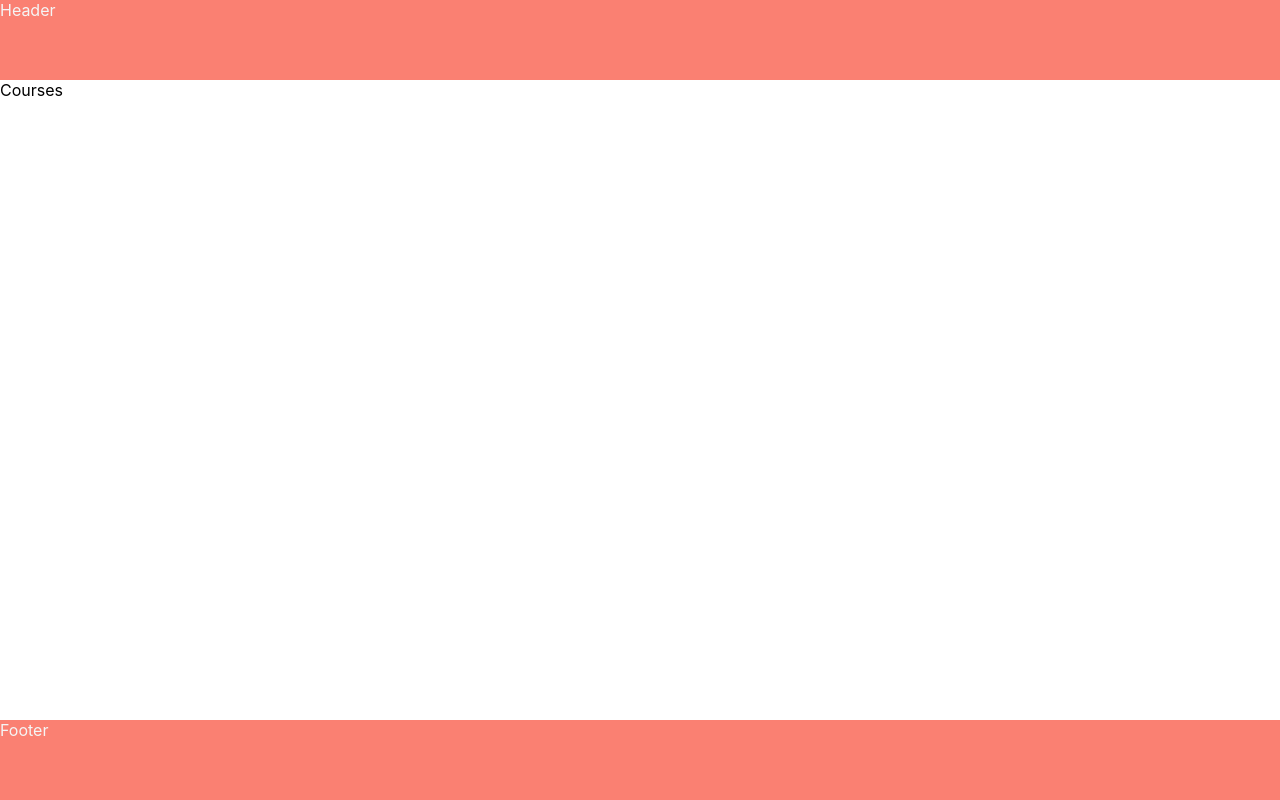
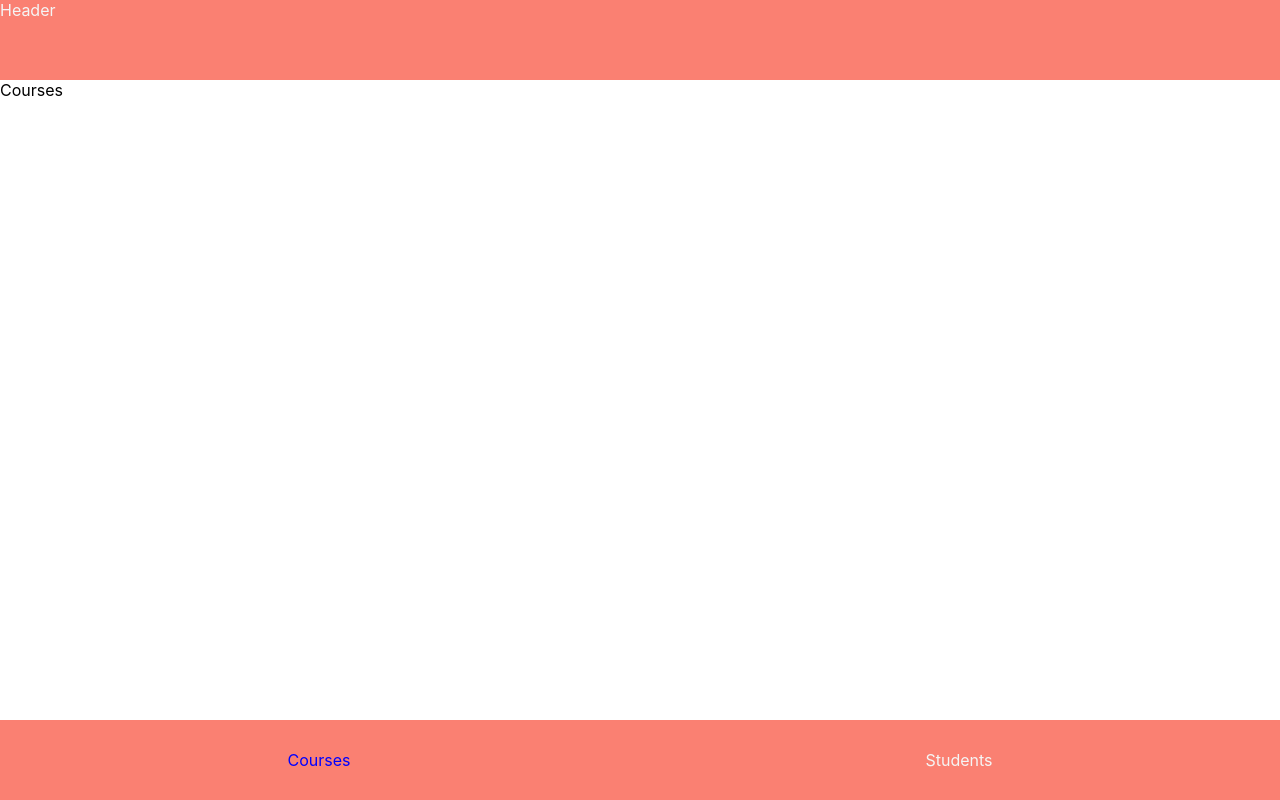
Before and after one commit to namirsab/course-app-showcase-21-4, a React (Create React App) app: page /courses in a window 1280 px wide. Built offline with nearby package versions, Linux system fonts and the light colour scheme.

Commit message:
Create Navigation component and integrate it in the App

```diff
--- a/src/App.js
+++ b/src/App.js
@@ -1,4 +1,5 @@
 import { Redirect, Route, Switch } from "react-router-dom";
+import Navigation from "./components/Navigation";
 import "./App.css";
 
 function App() {
@@ -21,7 +22,7 @@ function App() {
     </main>
 
     <footer className="App__footer">
-      Footer
+      <Navigation />
     </footer>
   </div>;
 }
--- /dev/null
+++ b/src/components/Navigation.css
@@ -0,0 +1,15 @@
+.Navigation {
+  display: flex;
+  justify-content: space-around;
+  align-items: center;
+  height: 100%;
+}
+
+.Navigation a {
+  text-decoration: none;
+  color: whitesmoke;
+}
+
+.Navigation a.active {
+  color: blue;
+}
--- /dev/null
+++ b/src/components/Navigation.js
@@ -0,0 +1,11 @@
+import "./Navigation.css";
+import { NavLink } from "react-router-dom";
+
+export default function Navigation() {
+  return (
+    <nav className="Navigation">
+      <NavLink to="/courses">Courses</NavLink>
+      <NavLink to="/students">Students</NavLink>
+    </nav>
+  );
+}
```
